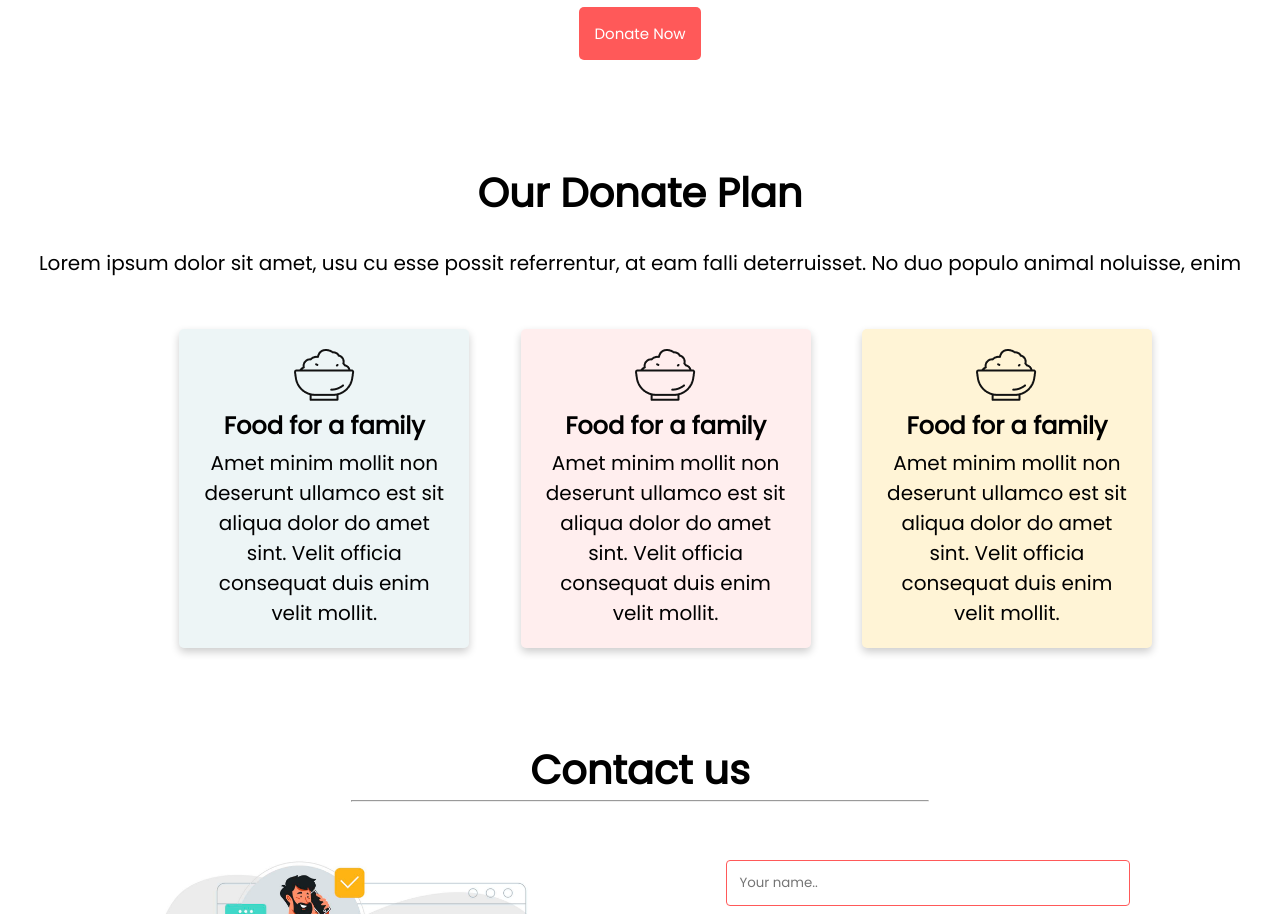
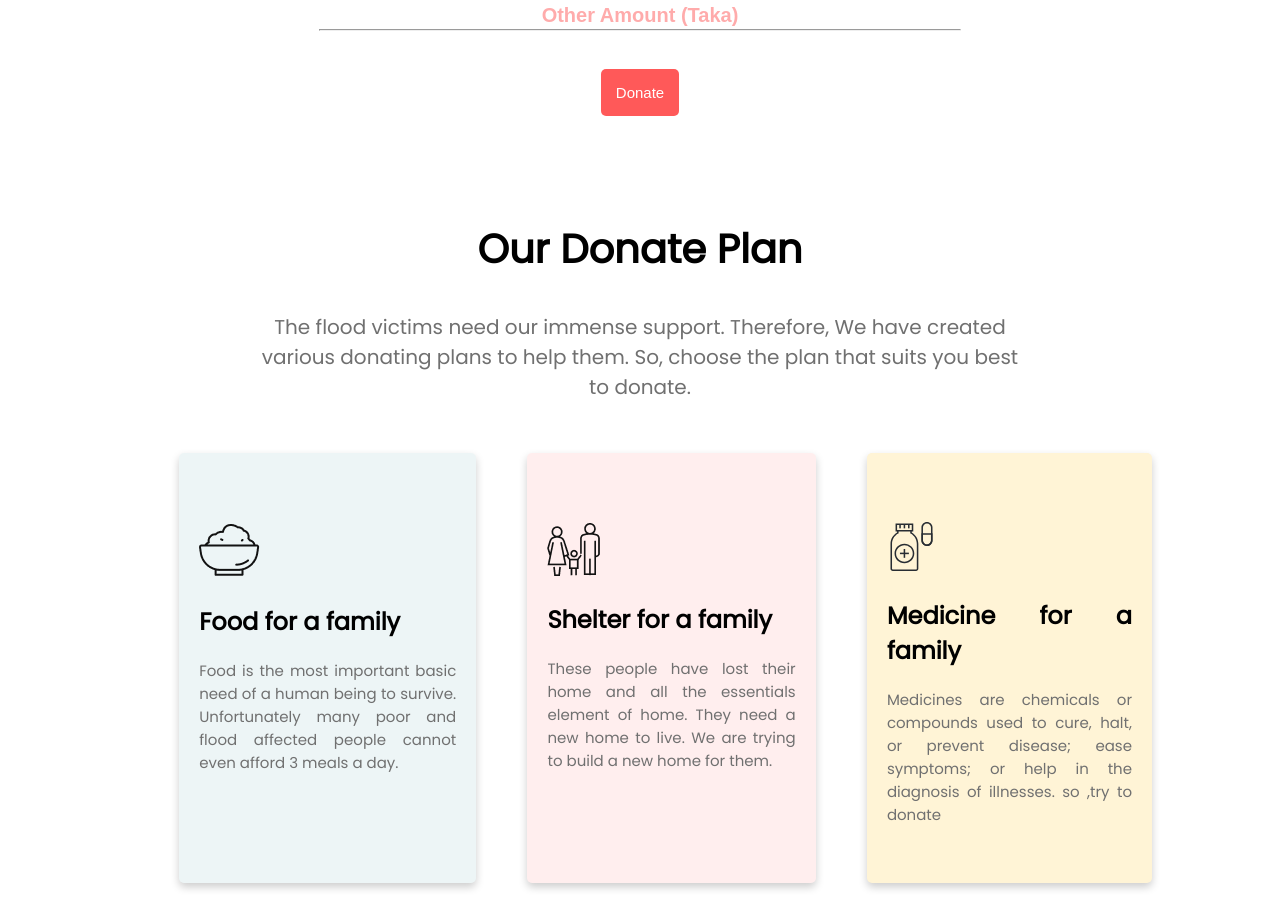
Before and after one commit to Mayeda-Islam/developer-protfolio, a plain HTML site: page index.html in a window 1280 px wide. Shown: the part 1186-2100 px from the top of the page. Drawn offline with Linux system fonts and the light colour scheme.

Commit message:
resize all paragraph

```diff
--- a/index.html
+++ b/index.html
@@ -6,31 +6,34 @@
       <meta name="viewport" content="width=device-width, initial-scale=1.0" />
       <!-- css link -->
       <link rel="stylesheet" href="style.css" />
-      <!-- font awesome link -->
+      <!-- google font link for body -->
       <link rel="preconnect" href="https://fonts.googleapis.com" />
       <link rel="preconnect" href="https://fonts.gstatic.com" crossorigin />
       <link
          href="https://fonts.googleapis.com/css2?family=Poppins&display=swap"
          rel="stylesheet"
       />
+      <!-- google font link for footer -->
+      <link rel="preconnect" href="https://fonts.googleapis.com">
+<link rel="preconnect" href="https://fonts.gstatic.com" crossorigin>
+<link href="https://fonts.googleapis.com/css2?family=Lobster&display=swap" rel="stylesheet">
       <!-- title -->
-      <title>Donate today</title>
+      <title>Donate for humanity</title>
    </head>
    <body>
       <section class="banner">
-         <h1 class="banner-heading">Let’s Help Those Who Are</h1>
-         <h1 class="banner-heading">More In Need</h1>
-         <p>
-            Lorem ipsum dolor sit amet, usu cu esse possit referrentur, at eam
-            falli deterruisset. No duo populo animal noluisse, enim
+         <h1 class="banner-heading">Let’s Help Those Who Are
+         More In Need</h1>
+         <p class="section-summary">
+            There are people who are severely affected by the flood calamity recently.
+Let's bring our hands together to help them survive.
          </p>
-         <button>Donate Now</button>
+         <button >Donate Now</button>
       </section>
       <section>
          <h1 class="donate-today-heading">Donate Today</h1>
-         <p>
-            Lorem ipsum dolor sit amet, usu cu esse possit referrentur, at eam
-            falli deterruisset. No duo populo animal noluisse, enim
+         <p class="section-summary" id="donate-today-details">
+            You can donate any Amount you want. We appriciate your willingness to donate for the affected people. Your small contribution can make a big change in someone's life.
          </p>
          <div class="donate-amount">
             <h1 class="amount">50tk</h1>
@@ -39,41 +42,43 @@
             <h1 class="amount">1000tk</h1>
             <h1 class="amount">1500tk</h1>
          </div>
-         <input type="text" placeholder="Other Amount (Taka)" class="amount-total-paragraph"></input>
+         <input type="text" placeholder="Other Amount (Taka)" class="amount-total-details"></input>
          <hr />
-         <button>Donate Now</button>
+         <button>Donate</button>
       </section>
       <section>
-         <h1 class="donate-today-heading">Our Donate Plan</h1>
+         <h1 class="donate-plan-heading">Our Donate Plan</h1>
 
-         <p>
-            Lorem ipsum dolor sit amet, usu cu esse possit referrentur, at eam
-            falli deterruisset. No duo populo animal noluisse, enim
+         <p class="section-summary" id="donate-plan-details">
+            The flood victims need our immense support. Therefore, We have created various
+donating plans to help them. So, choose the plan that suits you best to donate.
          </p>
          <div class="donate-plans">
             <div id="plan-food" class="plans">
                <img src="icons/food.png" alt="" />
-               <h1>Food for a family</h1>
-               <p>
-                  Amet minim mollit non deserunt ullamco est sit aliqua dolor do
-                  amet sint. Velit officia consequat duis enim velit mollit.
+              <div class="plans-info">
+                 <h1>Food for a family</h1>
+               <p >
+                  Food is the most important basic need of a human being to survive. Unfortunately many poor and flood affected people cannot even afford 3 meals a day.
                </p>
+              </div>
             </div>
             <div id="plan-family" class="plans">
-               <img src="icons/food.png" alt="" />
-               <h1>Food for a family</h1>
+               <img src="icons/shelter.png" alt="" />
+               <div class="plans-info">
+                <h1>Shelter for a family</h1>
                <p>
-                  Amet minim mollit non deserunt ullamco est sit aliqua dolor do
-                  amet sint. Velit officia consequat duis enim velit mollit.
+                  These people have lost their home and all the essentials element of home. They need a new home to live. We are trying to build a new home for them.
+               </p></div>
+            </div>
+            <div id="plan-medicine" class="plans">
+               <img src="icons/medicine.svg" alt="" />
+               <div class="plans-info">
+                <h1>Medicine for a family</h1>
+               <p>
+                  Medicines are chemicals or compounds used to cure, halt, or prevent disease; ease symptoms; or help in the diagnosis of illnesses. so ,try to donate
                </p>
-            </div>
-            <div id="plan-education" class="plans">
-               <img src="icons/food.png" alt="" />
-               <h1>Food for a family</h1>
-               <p>
-                  Amet minim mollit non deserunt ullamco est sit aliqua dolor do
-                  amet sint. Velit officia consequat duis enim velit mollit.
-               </p>
+               </div>
             </div>
          </div>
       </section>
@@ -102,7 +107,7 @@
      </section>
       <section>
          <h1 class="updates-heading">Get My Updates</h1>
-         <p>
+         <p class="section-summary" id="update-details" >
             Lorem ipsum dolor sit amet, usu cu esse possit referrentur, at eam
             falli deterruisset. No duo populo animal noluisse, enim
          </p>
@@ -113,7 +118,7 @@
       </section>
    </body>
    <footer>
-      <h1>Be Humble</h1>
+      <h1>  Be Humble</h1>
       <p>I’m gonna do it</p>
    </footer>
 </html>
--- a/style.css
+++ b/style.css
@@ -1,11 +1,11 @@
-* {
+body {
     margin: 0;
     font-family: 'Poppins', sans-serif;
 }
 
 .banner {
     text-align: center;
-    padding: 200px;
+    padding: 190px 100px;
     background-image: linear-gradient(rgba(0, 0, 0, 0.5),
             rgba(0, 0, 0, 0.5)), url(images/donation5.jpg);
     background-repeat: no-repeat;
@@ -14,9 +14,12 @@
     background-blend-mode: darken;
 }
 
-p {
+.section-summary {
     margin-top: 2%;
     font-size: 20px;
+    width: 60%;
+    margin: auto;
+
 }
 
 .banner-heading {
@@ -40,10 +43,17 @@ section {
 
 .donate-today-heading,
 .updates-heading,
+.donate-plan-heading,
 .contact-us-heading {
     margin-top: 8%;
     font-size: 40px;
 
+}
+
+#donate-today-details,
+#donate-plan-details,
+#update-details {
+    color: #707070;
 }
 
 .donate-amount {
@@ -69,7 +79,7 @@ section {
     color: #FF5959;
 }
 
-.amount-total-paragraph {
+.amount-total-details {
     color: #707070;
     text-decoration: none;
     font-size: 20px;
@@ -90,12 +100,29 @@ hr {
     margin: auto;
 }
 
+
 .plans {
     margin: 5% 0 0 5%;
-    padding: 20px 25px;
-
+    padding: 20px;
     box-shadow: 0 4px 8px 0 rgba(0, 0, 0, 0.2);
     border-radius: 5px;
+    text-align: justify;
+}
+
+.plans img {
+    margin-top: 20%;
+}
+
+.plans-info {
+    margin-top: 8%;
+
+}
+
+.plans-info p {
+    margin-top: 5%;
+    color: rgba(112, 112, 112, 1);
+    font-size: 15px;
+    margin-bottom: 15%;
 }
 
 #plan-food {
@@ -108,9 +135,13 @@ hr {
 
 }
 
-#plan-education {
+#plan-medicine {
     background: rgba(255, 244, 214, 1);
 
+}
+
+#plan-medicine img {
+    width: 20%;
 }
 
 .contact-us-area {
@@ -149,6 +180,13 @@ textarea {
     margin-bottom: 16px;
     resize: vertical;
     justify-content: left;
+    color: #FF5959;
+}
+
+::placeholder {
+    font-weight: bold;
+    opacity: .5;
+    color: #FF5959;
 }
 
 input[type=submit] {
@@ -192,4 +230,9 @@ footer {
     color: white;
     text-align: center;
     padding: 2%;
+    font-family: 'Lobster', cursive;
 }
+
+footer h1 {
+    color: #FF5959;
+}
```
